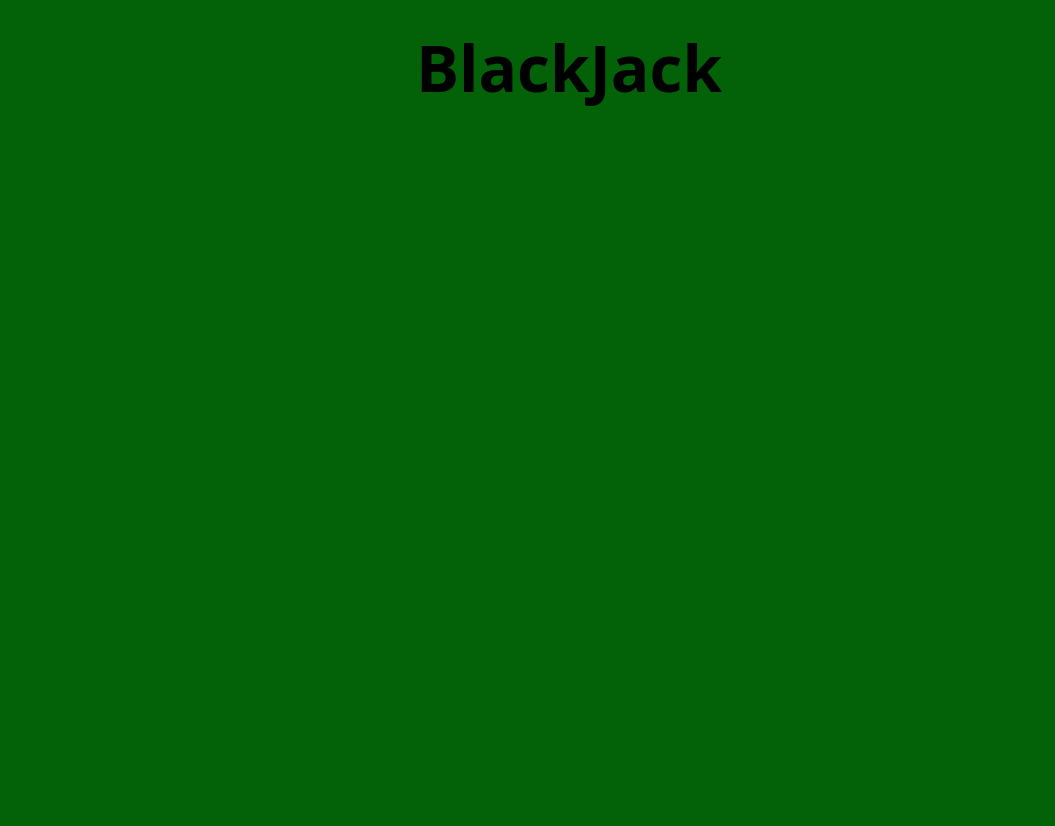
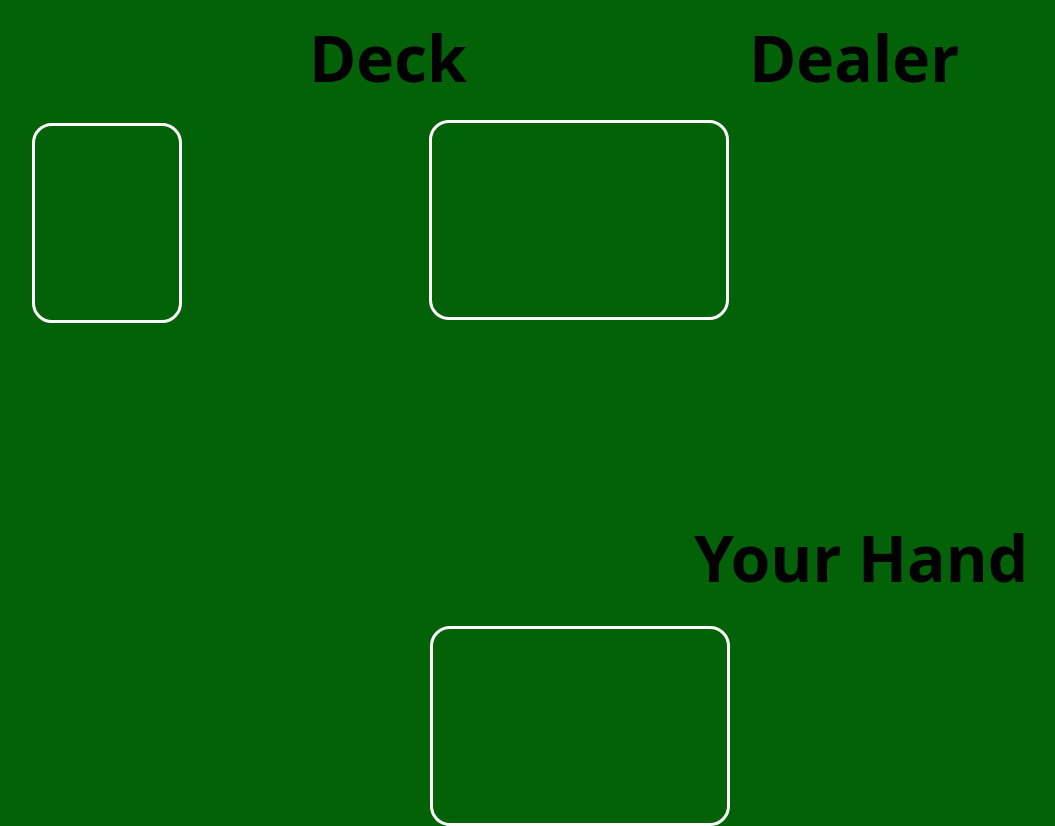
Before and after one commit to EndoSeiiti/BlackJack, a React (Vite) app: page / in a window 1280 px wide. Both pictures are taken after a click on the button "Start Game". Shown: the whole page, without its empty margins (71-1126 px from the left). Before the commit the page ends 800 px from the top, so only its background shows below. Built offline with nearby package versions, Linux system fonts and the light colour scheme.

Commit message:
feat: add playing board

```diff
--- a/src/App.css
+++ b/src/App.css
@@ -4,6 +4,11 @@
   padding: 2rem;
   text-align: center;
 }
+
+*{
+  box-sizing: border-box;
+}
+
 h1 {
   color: black;
   font-size: 64px;
@@ -64,3 +69,50 @@ h1 {
 .inst{
   margin-top: -40px;
 }
+
+.dealerhand{
+  width: 300px;
+  height: 200px;
+  background-color: transparent;
+  border: 3px solid white;
+  border-radius: 20px;
+  margin-left: 460px;
+  margin-top: 80px;
+}
+
+.dealerhand h1 {
+ position: absolute;
+ top:30px;
+ left: 820px;
+}
+
+.Deck{
+  width: 150px;
+  height: 200px;
+  background-color: transparent;
+  border: 3px solid white;
+  border-radius: 20px;
+  margin-left: -400px;
+
+}
+
+.Deck h1 {
+ position: absolute;
+ top:30px;
+ left: 380px;
+}
+.Hand {
+  width: 300px;
+  height: 200px;
+  background-color: transparent;
+  border: 3px solid white;
+  border-radius: 20px;
+  margin-left: 395px;
+  margin-top: 500px;
+}
+
+.Hand h1{
+  position: absolute;
+ top:530px;
+ left: 765px;
+}
--- a/src/App.jsx
+++ b/src/App.jsx
@@ -7,7 +7,7 @@ function App() {
 
   return(
   <>
-    <h1>BlackJack</h1>
+
     <MainMenu/>
   </>
   );
--- /dev/null
+++ b/src/components/GameBoard.jsx
@@ -0,0 +1,19 @@
+import React from "react";
+import  '../App.css';
+
+function GameBoard(){
+    return (
+        <div className="dealerhand">
+            <h1>Dealer</h1>
+                <div className="Deck">
+                    <h1>Deck</h1>
+                        <div className="Hand">
+                            <h1>Your Hand</h1>
+                        </div>
+                </div>
+        </div>
+    );
+
+}
+
+export default GameBoard
--- a/src/components/MainMenu.jsx
+++ b/src/components/MainMenu.jsx
@@ -1,5 +1,6 @@
 import React, { useState } from 'react'
 import translations from './Languages'
+import GameBoard from './GameBoard'
 
 function MainMenu(){
 
@@ -10,7 +11,9 @@ function MainMenu(){
  const [menuOption, setmenuOption] = useState('menu');
 
  const renderMenu = () =>(
+
     <div className = "menu">
+    <h1>BlackJack</h1>
     <button onClick={() => setmenuOption('play')}>{t.start}</button>
     <button onClick={() => setmenuOption('instructions')}>{t.instructions}</button>
     <button onClick={() => setmenuOption('options')}>{t.options}</button>
@@ -19,6 +22,7 @@ function MainMenu(){
 
   const renderGame = () => (
 <div>
+   <GameBoard/>
 
 </div>
  );
```
